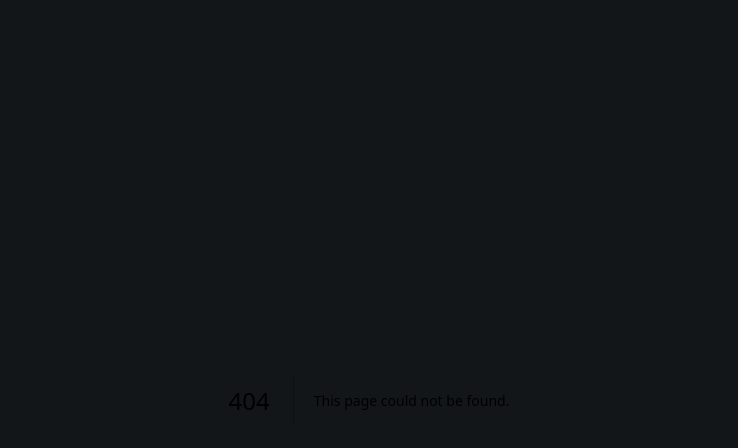
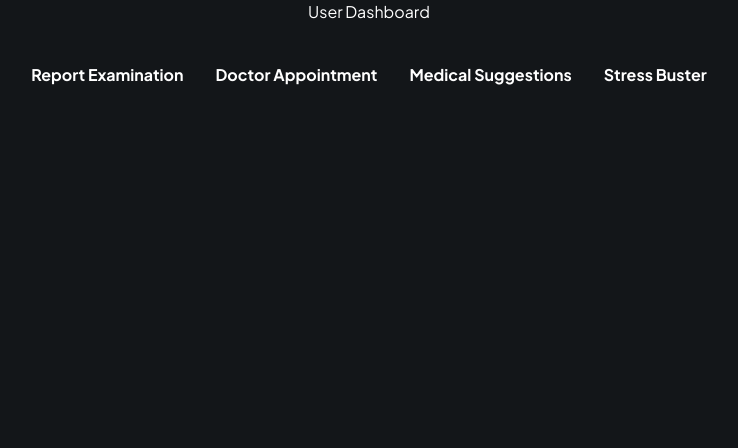
Before and after one commit to satyam-mishra-dev/Neo-Care, a Next.js app: page /dashboard in a window 1280 px wide. Before the commit this address had no page. Shown: the top 448 px of the page, without its empty margins (271-1009 px from the left). Built offline with nearby package versions, Linux system fonts and the light colour scheme.

Commit message:
dashboard

```diff
--- /dev/null
+++ b/app/dashboard/page.js
@@ -0,0 +1,30 @@
+import styles from "../../styles/Dashboard.module.css";
+import Link from "next/link";
+export default function Dashboard() {
+  return (
+    <div className="p-4">
+      <h1 className="text-2xl font-bold text-center">User Dashboard</h1>
+      <br />
+      <nav className={styles.navbar}>
+        <ul>
+          <Link href="/report">
+            {" "}
+            <li>Report Examination</li>
+          </Link>
+          <Link href="/doctor">
+            {" "}
+            <li>Doctor Appointment</li>{" "}
+          </Link>
+          <Link href="/medical">
+            {" "}
+            <li>Medical Suggestions</li>{" "}
+          </Link>
+          <Link href="/stress">
+            {" "}
+            <li>Stress Buster</li>{" "}
+          </Link>
+        </ul>
+      </nav>
+    </div>
+  );
+}
--- /dev/null
+++ b/styles/Dashboard.module.css
@@ -0,0 +1,8 @@
+.navbar ul {
+  display: flex;
+  gap: 2rem;
+  font-weight: bold;
+  margin: 0 24px;
+  justify-content: center;
+  margin-top: 15px;
+}
```
Also changed, not shown: app/doctor/page.js (added, +7 -0 lines), app/medical/page.js (added, +7 -0 lines), app/report/page.js (added, +7 -0 lines), app/stress/page.js (added, +11 -0 lines), 2 other files (tests, documents, lock files or other folders).
